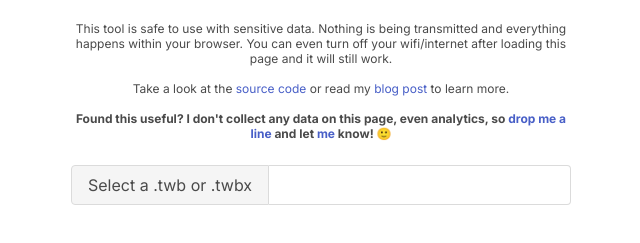
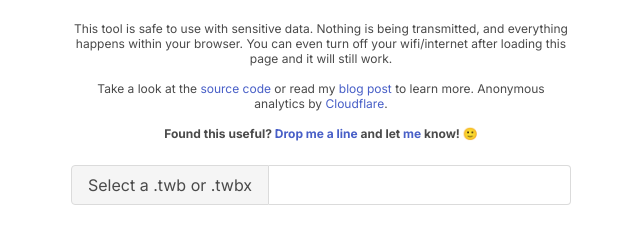
Before and after one commit to KeshiaRose/twb-data-source-mapper, a plain HTML site: page index.html in a window 1280 px wide. Shown: the part 141-384 px from the top of the page, without its empty margins (319-959 px from the left). Drawn offline with nearby package versions, Linux system fonts and the light colour scheme.

Commit message:
Turned on Cloudflare basic web analytics
Learn more: https://developers.cloudflare.com/web-analytics/

```diff
--- a/index.html
+++ b/index.html
@@ -21,7 +21,7 @@
         </p>
         <p class="subtitle is-size-7 has-text-centered">
           This tool is safe to use with sensitive data. Nothing is being
-          transmitted and everything happens within your browser. You can even
+          transmitted, and everything happens within your browser. You can even
           turn off your wifi/internet after loading this page and it will still
           work.
           <br /> <br />
@@ -37,16 +37,15 @@
             target="_blank"
             >blog post</a
           >
-          to learn more. <br /><br />
+          to learn more. Anonymous analytics by <a href="https://developers.cloudflare.com/web-analytics/" target="_blank">Cloudflare</a>. <br /><br />
           <b
-            >Found this useful? I don't collect any data on this page, even
-            analytics, so
+            >Found this useful?
             <a href="mailto:keshia@sliceofkeesh.com" target="_blank"
-              >drop me a line</a
+              >Drop me a line</a
             >
             and let
             <a href="https://keshiarose.com" target="_blank">me</a>
-            know! 🙂</b
+            know! 🙂 </b
           >
         </p>
         <div class="block" v-cloak>
```
